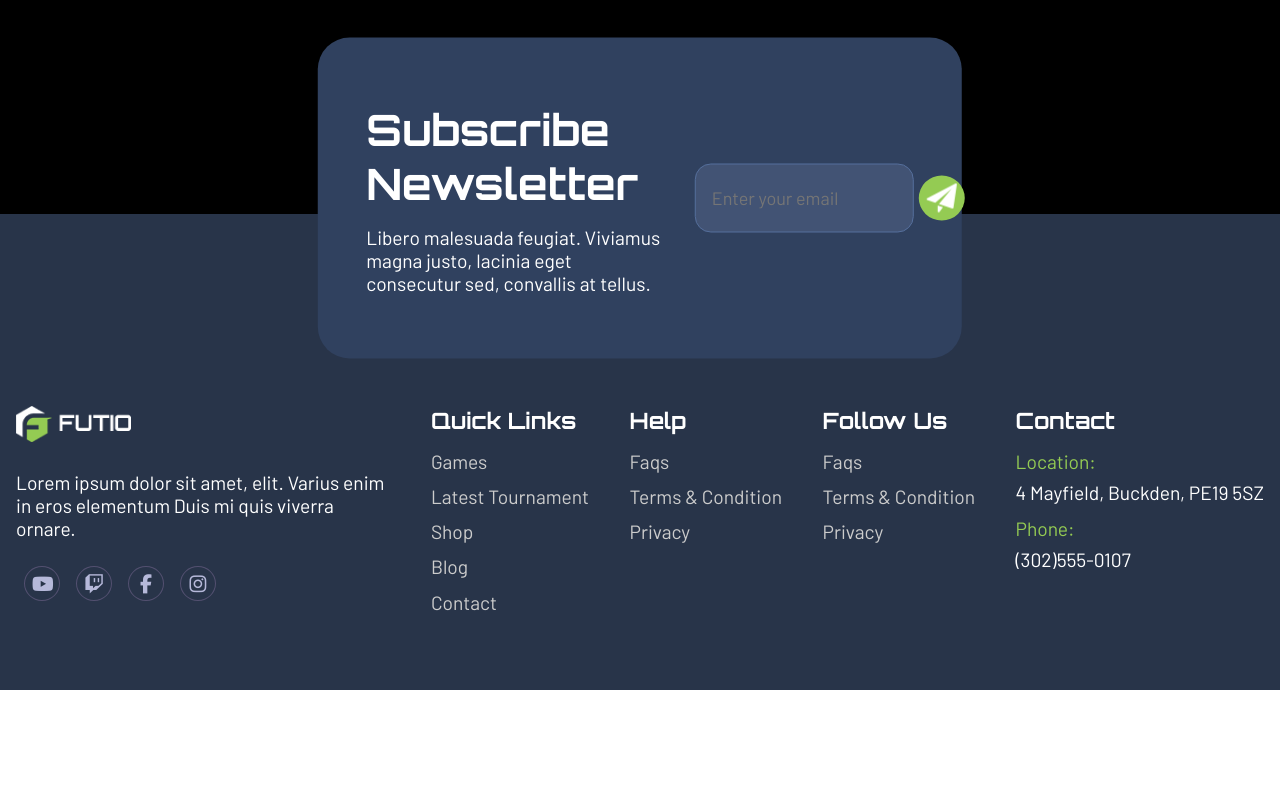
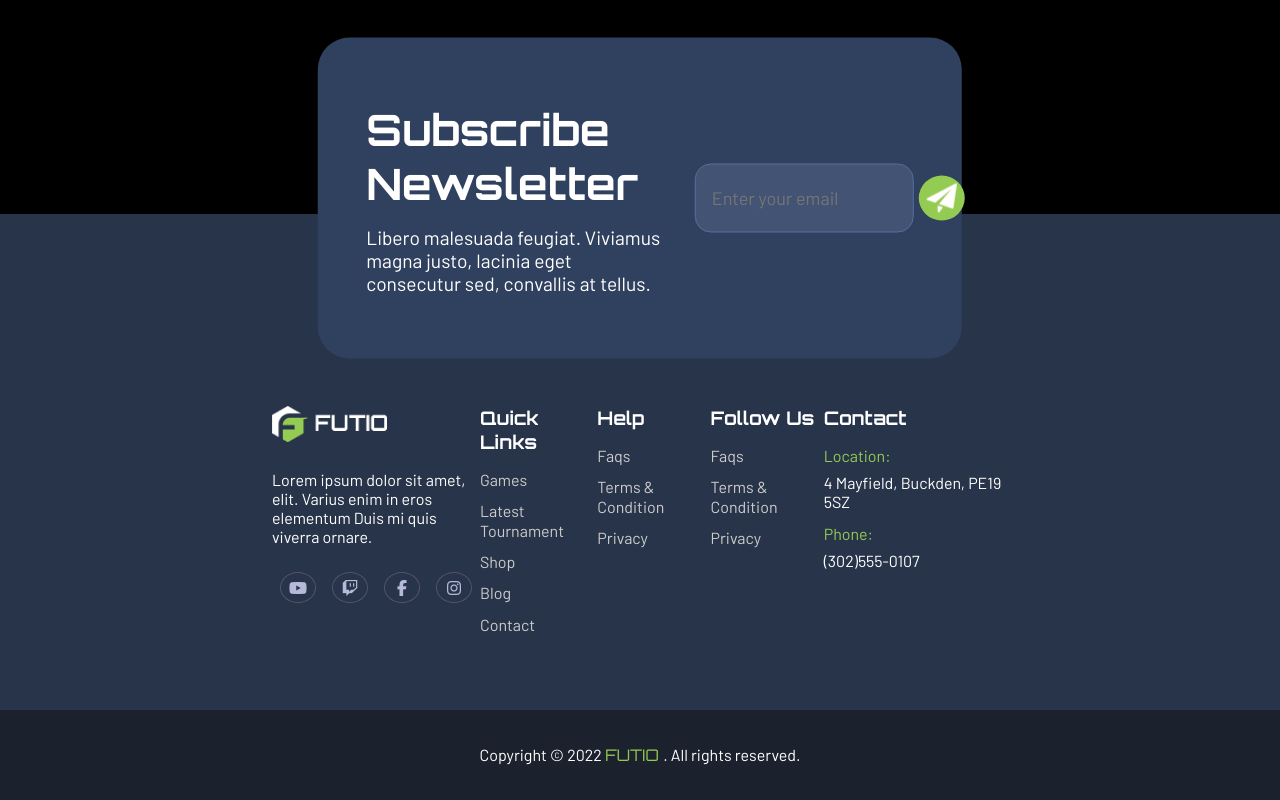
Before and after one commit to giordanofabrizii/proj-html-vuejs, a Vue app: page / in a window 1280 px wide. Shown: the part 7807-8607 px from the top of the page. Before the commit the page ends 8497 px from the top, so only its background shows below. Built offline with nearby package versions, Linux system fonts and the light colour scheme.

Commit message:
finished footer

```diff
--- a/src/components/FooterApp.vue
+++ b/src/components/FooterApp.vue
@@ -142,6 +142,15 @@ export default{
                 <p>{{ this.contactNav.phone }}</p>
             </div>
         </section>
+        <section class="copyright">
+            <p>
+                Copyright &#169; 2022
+                <a href="#" @click="window.location.reload()">
+                    FUTIO
+                </a>
+                . All rights reserved.
+            </p>
+        </section>
     </footer>
 </template>
 
@@ -153,8 +162,7 @@ export default{
 footer{
     background-color: $blue;
     color: $white;
-    font-size: 1.2rem;
-    padding: 4rem 1rem;
+    font-size: 1rem;
 }
 
 p{
@@ -162,6 +170,7 @@ p{
 }
 
 section.navbar{
+    padding: 4rem 17rem;
     display: flex;
     justify-content: space-between;
     align-items: start;
@@ -241,4 +250,18 @@ div.contacts p{
     margin-bottom: .8rem;
 }
 
+section.copyright{
+    background-color: #1b222e;
+    height: 90px;
+    width: 100%;
+    display: flex;
+    justify-content: center;
+    align-items: center;
+    font-size: 1rem;
+
+    a{
+        color: $light-green;
+    }
+}
+
 </style>
```
